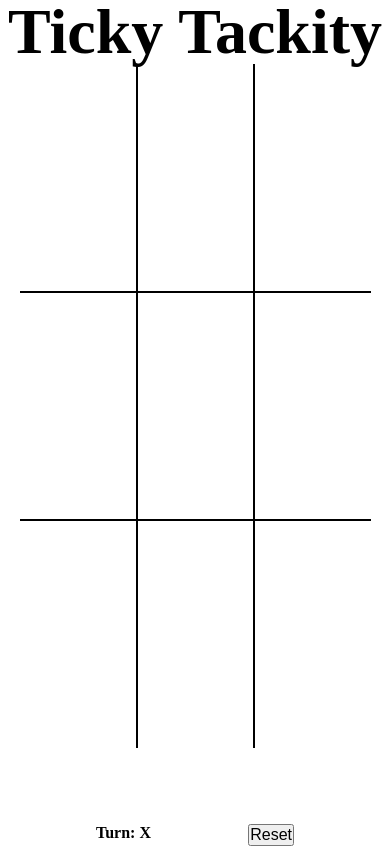
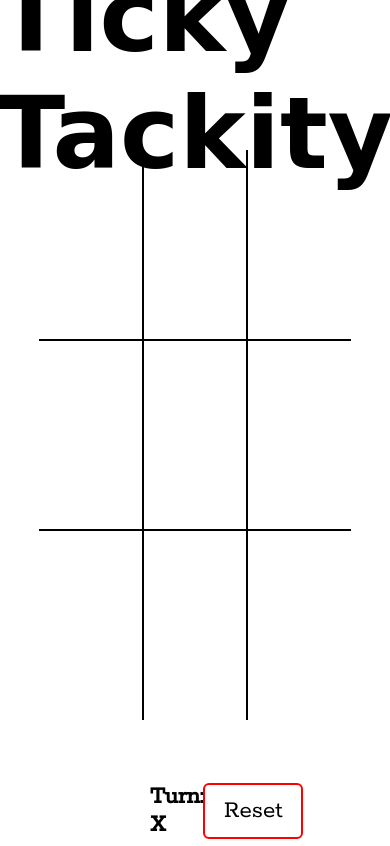
Before and after one commit to gracecasale/tickity-tackity, a plain HTML site: page index.html in a window 390 px wide. Drawn offline with Linux system fonts and the light colour scheme; a web font is replaced by a local one.

Commit message:
changed fonts, styling and colors including button. also added media query info

```diff
--- a/index.html
+++ b/index.html
@@ -6,16 +6,18 @@
     <meta name="viewport" content="width=device-width, initial-scale=1.0">
     <meta http-equiv="X-UA-Compatible" content="ie=edge">
     <title>Tickity Tackity</title>
+    <link href="https://fonts.googleapis.com/css?family=Fascinate+Inline" rel="stylesheet">
+    <link href="https://fonts.googleapis.com/css?family=Rokkitt" rel="stylesheet">
     <link rel="stylesheet" href="main.css">
 </head>
 
 <body>
     <div class="container">
-        <header class="d-flex justify-content-center align-items-center h-4">
+        <header class="d-flex justify-content-center align-items-center h-6">
             <h1 class="title">Ticky Tackity</h1>
         </header>
-        <main class="d-flex justify-content-center align-items-center h90 w100">
-            <section class="board h100 w90 d-flex flex-wrap align-content-start">
+        <main class="d-flex justify-content-center align-items-center h75">
+            <section class="board h100 w80 d-flex flex-wrap align-content-start">
 
             </section>
         </main>
@@ -24,7 +26,7 @@
                 <h2>Turn: <span></span></h2>
             </section>
             <section class="controls d-flex justify-content-flex-end flex-grow-1">
-                <button class="btn">Reset</button>
+                <button class="btn button">Reset</button>
             </section>
         </footer>
 
--- a/main.css
+++ b/main.css
@@ -2,7 +2,8 @@
     margin: 0;
     padding: 0;
     box-sizing: border-box;
-    font-size: 16px;
+    font-size: 25px;
+    font-family: 'Rokkitt', serif;
 }
 
 .container {
@@ -10,13 +11,30 @@
     height: 100vh;
 }
 
+.title {
+    font-size: 4rem;
+    font-family: 'Fascinate Inline', cursive;
+}
+
 .cell{
     border: 1px solid black;
-    font-size: 6rem;
+    font-size: 3rem;
     display: flex;
     justify-content: center;
     align-items: center;
     flex: 1 1 auto;
+}
+
+h2 {
+    font-size: 25px;
+}
+
+.button {
+    color: black;
+    background: transparent;
+    border: 2px solid red;
+    border-radius: 6px;
+    width: 4rem;
 }
 
 .d-flex {
@@ -60,12 +78,8 @@
     padding-right: 6rem;
 }
 
-.h-4 {
-    height: 4rem;
-}
-
-.title {
-    font-size: 4rem;
+.h-6 {
+    height: 6rem;
 }
 
 .br-none {
@@ -92,6 +106,14 @@
     height: 90%;
 }
 
+.h80 {
+    height: 80%;
+}
+
+.h75 {
+    height: 75%;
+}
+
 .w100 {
     width: 100%;
 }
@@ -100,6 +122,9 @@
     width: 90%;
 }
 
+.w80 {
+    width: 80%;
+}
 .h30 {
     height: 30%;
 }
@@ -107,3 +132,24 @@
 .w30 {
     width: 30%;
 }
+
+@media only screen
+and (min-device-width: 375px)
+and (max-device-width: 667px) {
+    * {
+        margin: 0;
+        padding: 0;
+        box-sizing: border-box;
+        font-size: 18px;
+        font-family: 'Rokkitt', serif;
+    }
+
+    .h75 {
+        height: 50%;
+    }
+
+    .title {
+        font-size: 40px;
+        font-family: 'Fascinate Inline', cursive;
+    }
+}
```
